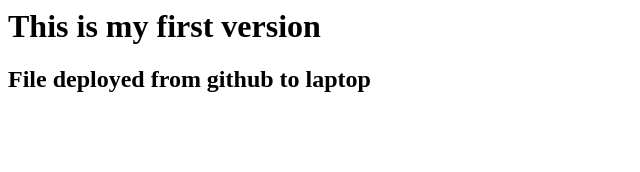
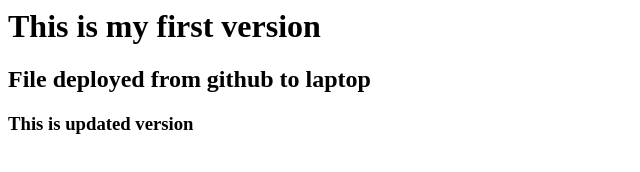
Before and after one commit to ApekshaFarande/Task2_remote-to-laptop-push, a plain HTML site: page index.html in a window 1280 px wide. Shown: the whole page, without its empty margins (0-640 px from the left). Drawn offline with Linux system fonts and the light colour scheme.

Commit message:
upadte index.html

```diff
--- a/index.html
+++ b/index.html
@@ -1,2 +1,3 @@
 <h1>This is my first version</h1>
 <h2>File deployed from github to laptop</h2>
+<h3>This is updated version</h3>
```
